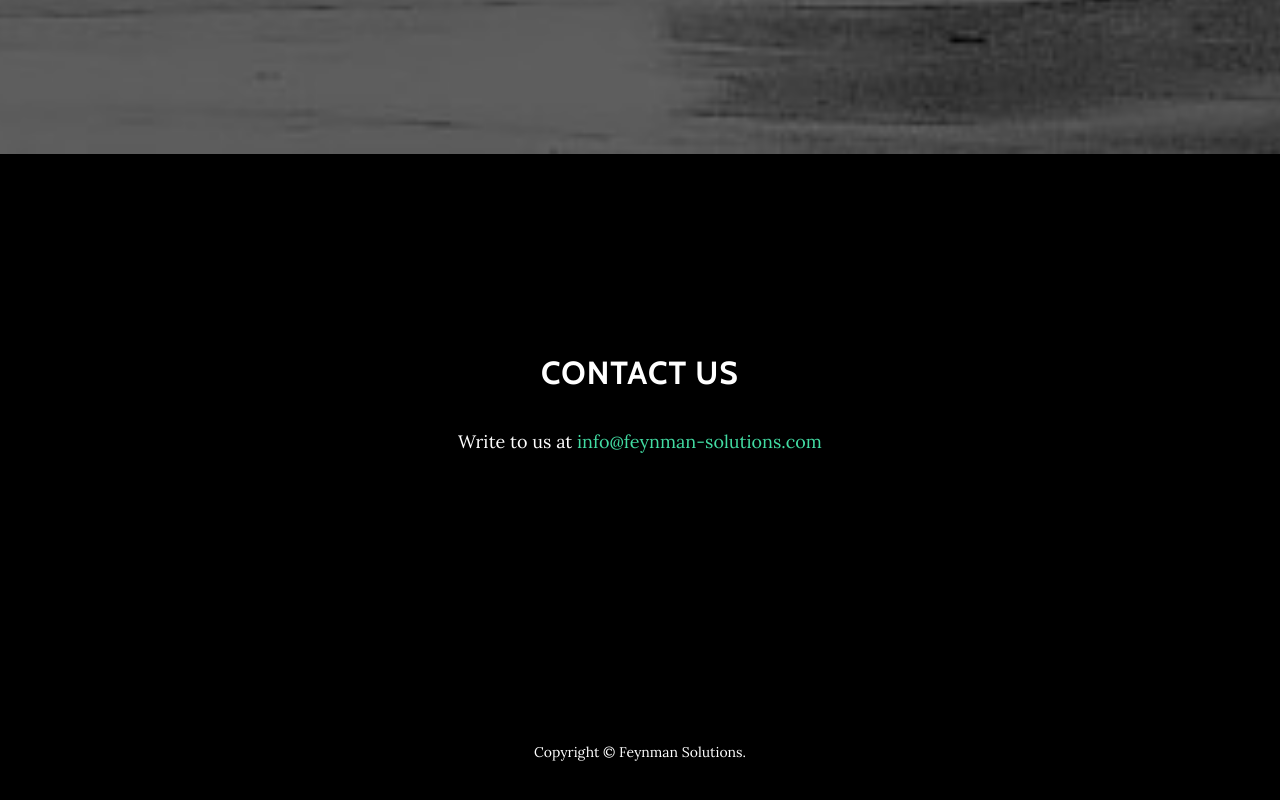
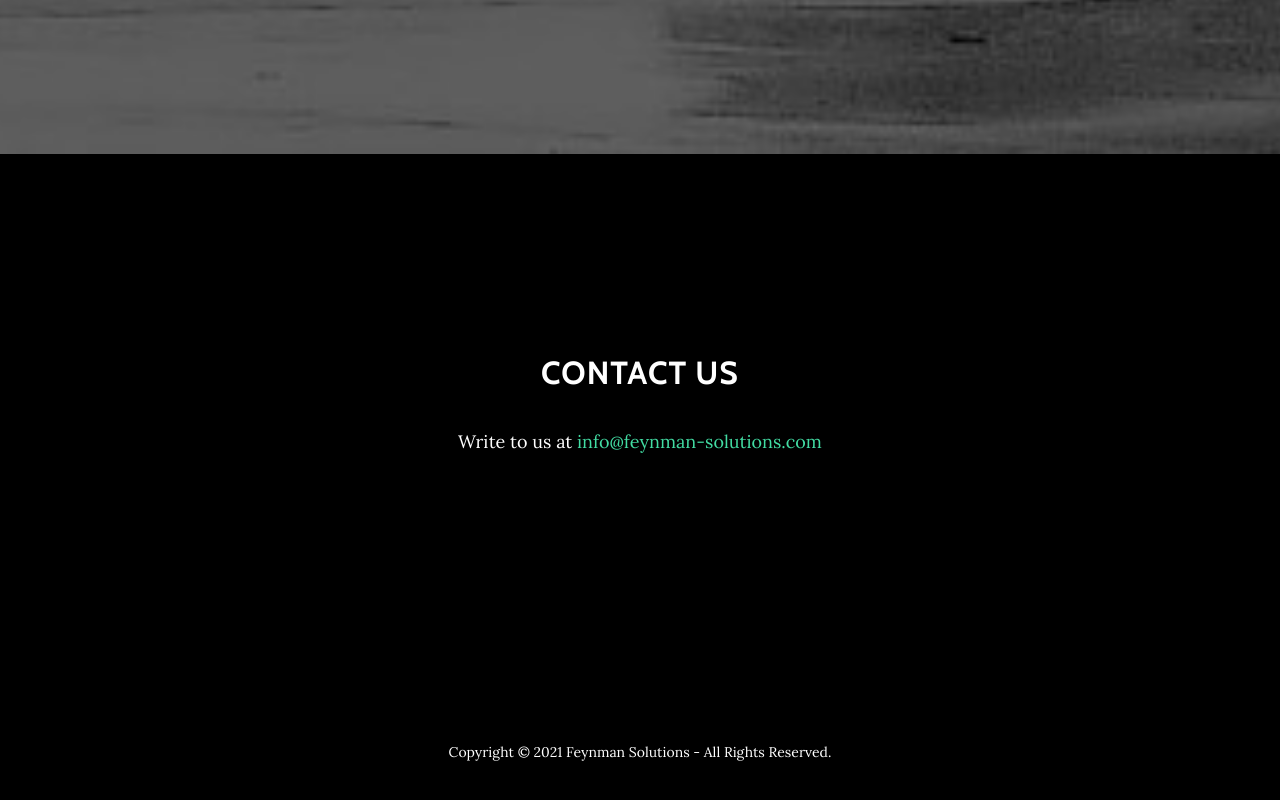
Before and after one commit to feynmansol/feynmansol.github.io, a plain HTML site: page docs/index.html in a window 1280 px wide. Shown: the part 2842-3642 px from the top of the page. Drawn offline with nearby package versions, Linux system fonts and the light colour scheme.

Commit message:
adding tmp source

```diff
--- a/docs/index.html
+++ b/docs/index.html
@@ -96,7 +96,7 @@
 
     <footer>
       <div class="container text-center">
-        <p>Copyright &copy; Feynman Solutions. </p>
+        <p>Copyright &copy; 2021 Feynman Solutions - All Rights Reserved. </p>
       </div>
     </footer>
 
```
Also changed, not shown: index.html (+1 -1 lines), 1 other file.
